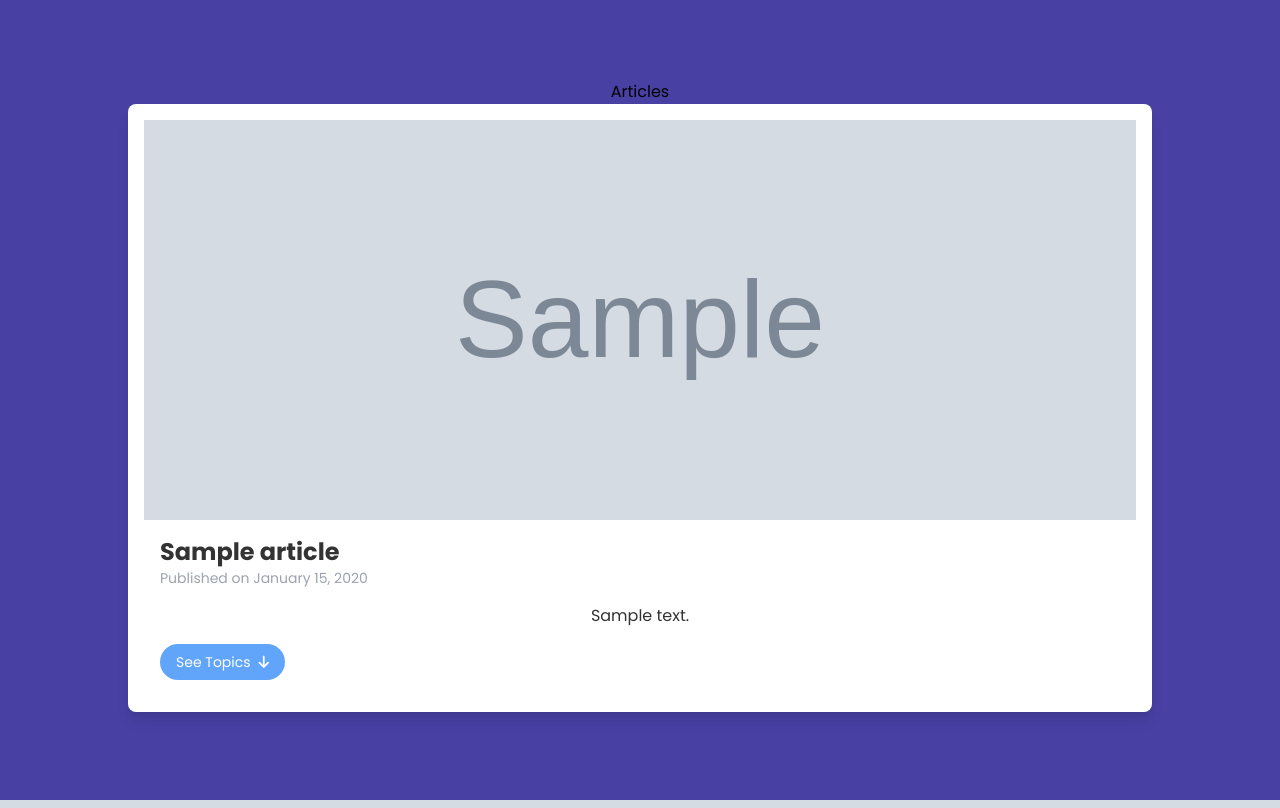
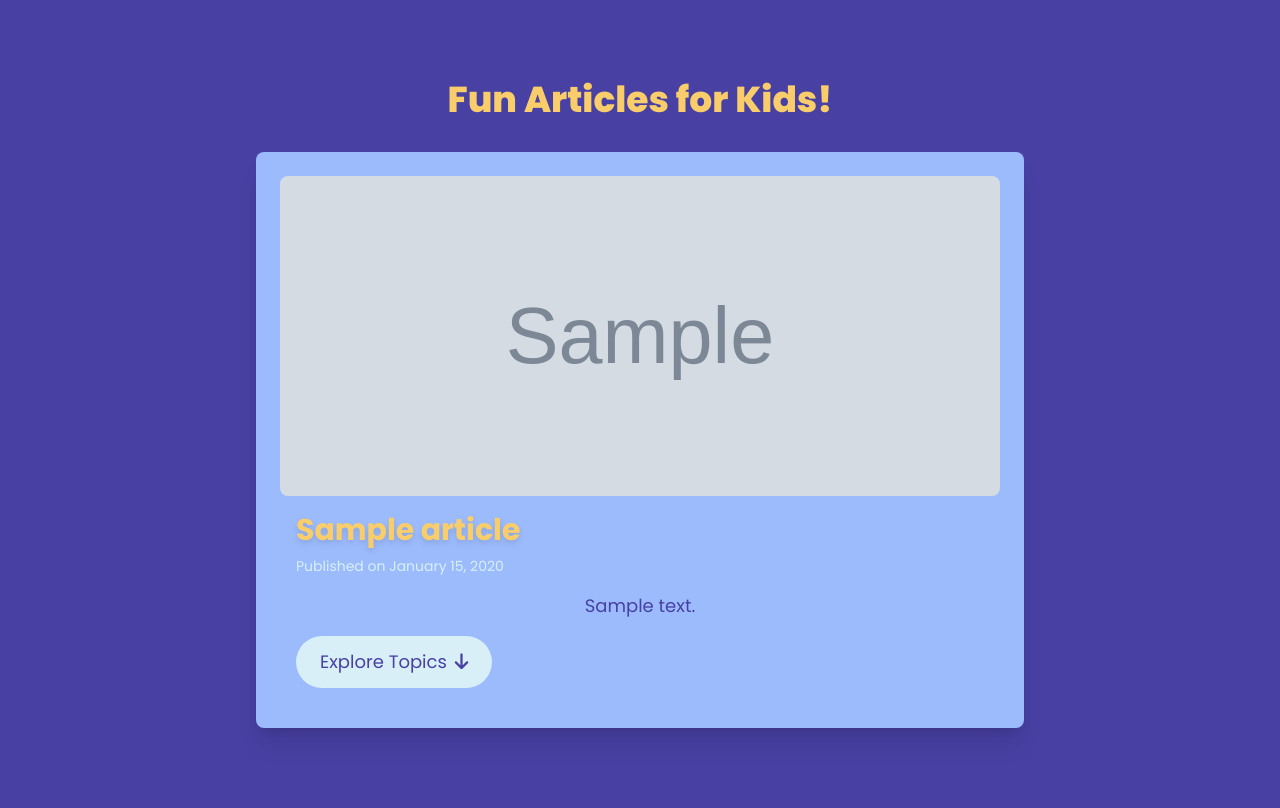
Before and after one commit to AngeloParungao/Eco-Rangers, a Django app: template myapp/templates/articles.html in a window 1280 px wide. Run offline with Django 5.2, Linux system fonts and the light colour scheme; the template is opened without the code that fills it: most values are stand-ins (such as "Sample title", 1, 10 or a date in 2020); some libraries are stand-ins or nearby versions; some web fonts are replaced.

Commit message:
feat: added design in Articles

```diff
--- a/myapp/templates/articles.html
+++ b/myapp/templates/articles.html
@@ -1,48 +1,97 @@
-{% extends 'base.html' %}
-
-{% block content %}
-<div class="flex flex-col items-center py-20">
+{% extends 'base.html' %} {% block content %}
+<div class="flex flex-col items-center py-10 md:py-20">
   <section class="w-full h-full flex flex-col items-center justify-center">
-        <h2>Articles</h2>
-        <div class="w-full flex flex-col items-center justify-center gap-4">
+    <h2
+      class="text-3xl sm:text-4xl font-extrabold text-[#F9CD6A] mb-8 text-center"
+    >
+      Fun Articles for Kids!
+    </h2>
+    <div class="w-full flex flex-col items-center justify-center gap-6">
       {% for article, subtopics in article_subtopics %}
-            <div class="w-[80%] p-4 bg-white rounded-lg shadow-lg">
+      <div
+        class="w-[90%] sm:w-[80%] md:w-[60%] p-6 bg-[#9CBBFC] rounded-lg shadow-xl"
+      >
         <div class="w-full">
           {% if article.image %}
-                    <img src="{{ article.image.url }}" class="w-full h-[25rem]" alt="{{ article.title }}">
+          <img
+            src="{{ article.image.url }}"
+            class="w-full h-[15rem] sm:h-[20rem] object-cover rounded-lg"
+            alt="{{ article.title }}"
+          />
           {% endif %}
-                    <div class="p-4 text-[#333333]">
-                        <h5 class="text-2xl font-bold">{{ article.title }}</h5>
-                        <p class="text-gray-400 text-sm">Published on {{ article.date|date:"F d, Y" }}</p>
-                        <p class="text-md text-center p-4">{{ article.content|truncatewords:20 }}</p>
+          <div class="p-4">
+            <h5
+              class="text-2xl sm:text-3xl font-bold text-[#F9CD6A] drop-shadow-md mb-2"
+            >
+              {{ article.title }}
+            </h5>
+            <p class="text-[#D8EFF7] text-sm sm:text-md mb-4">
+              Published on {{ article.date|date:"F d, Y" }}
+            </p>
+            <p class="text-lg text-center text-[#4840A3] mb-4">
+              {{ article.content|truncatewords:20 }}
+            </p>
             <button
-                            class="flex items-center gap-2 bg-blue-400 hover:bg-blue-500 py-2 px-4 text-white text-sm rounded-full"
-                            id="see-topics-{{ article.id }}" onclick="toggleTopics('{{ article.id }}')">
-                            See Topics
+              class="flex items-center gap-2 bg-[#D8EFF7] hover:bg-[#4840A3] hover:text-[#D8EFF7] py-2 sm:py-3 px-4 sm:px-6 text-[#4840A3] text-md sm:text-lg rounded-full"
+              id="see-topics-{{ article.id }}"
+              onclick="toggleTopics('{{ article.id }}')"
+            >
+              Explore Topics
               <i class="fas fa-arrow-down"></i>
             </button>
             <button
-                            class="hidden flex items-center gap-2 bg-red-400 hover:bg-red-500 py-2 px-4 text-white text-sm rounded-full"
-                            id="close-topics-{{ article.id }}" onclick="toggleTopics('{{ article.id }}')">
+              class="hidden flex items-center gap-2 bg-[#D8EFF7] hover:bg-[#4840A3] hover:text-[#D8EFF7] py-2 sm:py-3 px-4 sm:px-6 text-[#4840A3] text-md sm:text-lg rounded-full"
+              id="close-topics-{{ article.id }}"
+              onclick="toggleTopics('{{ article.id }}')"
+            >
               Close Topics
               <i class="fas fa-arrow-up"></i>
             </button>
           </div>
         </div>
 
-                <div class="w-full overflow-hidden max-h-0 transition-all duration-500 ease-in-out"
-                    id="topics-{{ article.id }}">
-                    <div class="p-2 text-[#333333]">
-                        <p class="text-md text-center p-4">Topics:</p>
-                        <div class="flex flex-col gap-4">
+        <div
+          class="w-full overflow-hidden max-h-0 transition-all duration-800 ease-in-out"
+          id="topics-{{ article.id }}"
+        >
+          <div class="p-4">
+            <div class="flex items-center justify-start gap-4 mb-4">
+              <span class="text-3xl sm:text-4xl font-bold text-[#4840A3]">
+                Fun Topics to Explore:
+              </span>
+              <svg
+                class="w-6 h-6 font-bold text-[#F9CD6A] animate-pulse"
+                fill="none"
+                stroke="currentColor"
+                viewBox="0 0 24 24"
+                xmlns="http://www.w3.org/2000/svg"
+              ></svg>
+            </div>
+            <div class="flex flex-wrap gap-4 mt-4 justify-center">
               {% for subtopic in subtopics %}
-                            <div class="flex items-center p-2 bg-[#a8d8e8] rounded-lg shadow-md">
+              <div
+                class="flex flex-col items-center p-4 w-full sm:w-[50%] md:w-[20%] lg:w-[25%] rounded-full bg-[#D8EFF7] h-[15rem] sm:h-auto"
+              >
+                <a
+                  href="{% url 'subtopic_detail' article.slug subtopic.id %}"
+                  class="relative block w-full h-[15rem] rounded-full overflow-hidden group"
+                >
                   {% if subtopic.image %}
-                                <img src="{{ subtopic.image.url }}" alt="{{ subtopic.title }}"
-                                    class="w-[3rem] h-[3rem] rounded-md">
+                  <img
+                    src="{{ subtopic.image.url }}"
+                    alt="{{ subtopic.title }}"
+                    class="w-full h-full object-cover rounded-full transition-all duration-300"
+                  />
                   {% endif %}
-                                <a href="{% url 'subtopic_detail' article.slug subtopic.id %}" class="text-md text-center p-4">
+                  <div
+                    class="absolute inset-0 bg-[#333] bg-opacity-50 flex justify-center items-center opacity-0 group-hover:opacity-100 transition-opacity duration-300"
+                  >
+                    <span
+                      class="text-white text-sm sm:text-lg font-semibold text-center"
+                    >
                       {{ subtopic.title }}
+                    </span>
+                  </div>
                 </a>
               </div>
               {% endfor %}
```
Also changed, not shown: db.sqlite3, media/articles/images/animal-cc.jpg (added), media/articles/images/cc.jpg (added), media/articles/images/future-planet.jpg (added), media/articles/images/ww-cc.jpg (added), media/subtopics/images/1.jpg (added), media/subtopics/images/1_4T7vy7t.jpg (added), media/subtopics/images/1_YwLBHOv.jpg (added), media/subtopics/images/1_hXJou1d.jpg (added), media/subtopics/images/2.jpg (added), media/subtopics/images/2_6Ep7xqH.jpg (added), media/subtopics/images/2_PKVAx5v.jpg (added), media/subtopics/images/2_mIxV8HS.jpg (added), media/subtopics/images/3.jpg (added), 3 more files. Lines whose indentation alone changed are shown as unchanged.
